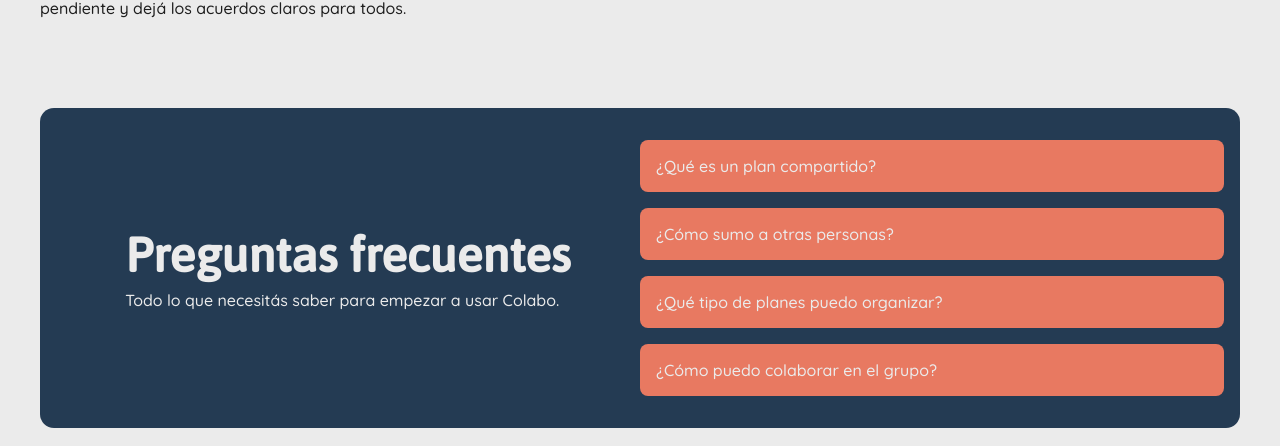
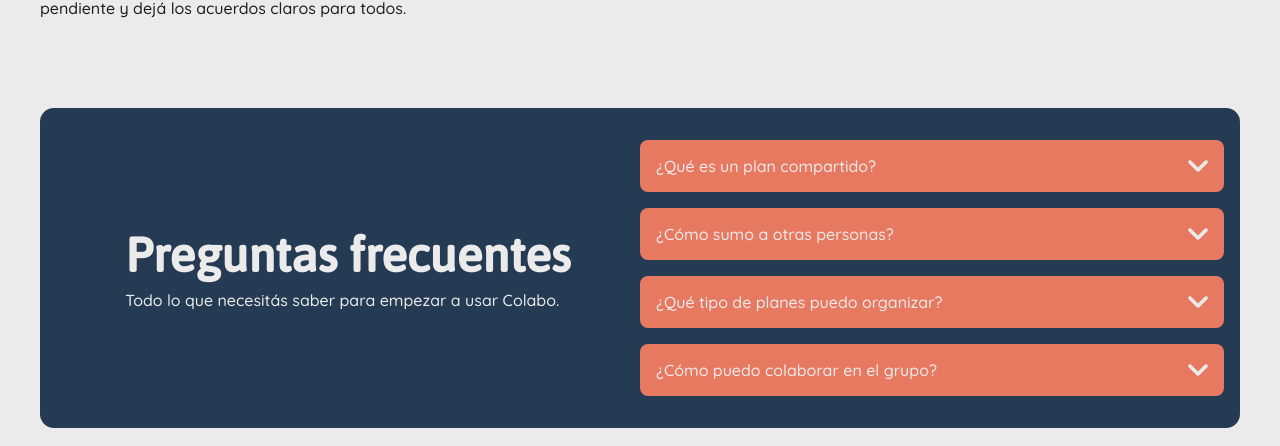
Before and after one commit to titoValen/colabo, a React (Vite) app in the folder client/: page / in a window 1280 px wide. Shown: the part 1938-2384 px from the top of the page. Built offline with nearby package versions, Linux system fonts and the light colour scheme; no server answers.

Commit message:
feat: añadir icono de flecha hacia abajo en las preguntas frecuentes y mejorar estilos de la sección

```diff
--- a/client/src/pages/Landing.jsx
+++ b/client/src/pages/Landing.jsx
@@ -5,6 +5,7 @@
 import PlanCompartido from "@/assets/icons/equipment.svg";
 import InvitarPersona from "@/assets/icons/invite_person.svg";
 import ArrowRight from "@/assets/icons/arrow_right.svg";
+import ArrowDown from "@/assets/icons/arrow_down.svg";
 
 export default function Landing() {
   return (
@@ -150,6 +151,13 @@
             />
             <label className="landing-faq-question" htmlFor="plan_compartido">
               ¿Qué es un plan compartido?
+              <figure className="landing-faq-question-figure">
+                <img
+                  className="landing-faq-question-img"
+                  src={ArrowDown}
+                  alt="Icono de flecha hacia abajo"
+                />
+              </figure>
             </label>
             <div className="landing-faq-answer">
               <p className="landing-faq-answer-text">
@@ -166,6 +174,13 @@
             />
             <label className="landing-faq-question" htmlFor="invitar_personas">
               ¿Cómo sumo a otras personas?
+              <figure className="landing-faq-question-figure">
+                <img
+                  className="landing-faq-question-img"
+                  src={ArrowDown}
+                  alt="Icono de flecha hacia abajo"
+                />
+              </figure>
             </label>
             <div className="landing-faq-answer">
               <p className="landing-faq-answer-text">
@@ -183,6 +198,13 @@
             />
             <label className="landing-faq-question" htmlFor="organizar_planes">
               ¿Qué tipo de planes puedo organizar?
+              <figure className="landing-faq-question-figure">
+                <img
+                  className="landing-faq-question-img"
+                  src={ArrowDown}
+                  alt="Icono de flecha hacia abajo"
+                />
+              </figure>
             </label>
             <div className="landing-faq-answer">
               <p className="landing-faq-answer-text">
@@ -203,6 +225,13 @@
               htmlFor="colaborar_en_grupo"
             >
               ¿Cómo puedo colaborar en el grupo?
+              <figure className="landing-faq-question-figure">
+                <img
+                  className="landing-faq-question-img"
+                  src={ArrowDown}
+                  alt="Icono de flecha hacia abajo"
+                />
+              </figure>
             </label>
             <div className="landing-faq-answer">
               <p className="landing-faq-answer-text">
--- a/client/src/styles/landing.css
+++ b/client/src/styles/landing.css
@@ -323,6 +323,8 @@
 
 .landing-faq-question {
   display: flex;
+  align-items: center;
+  justify-content: space-between;
   cursor: pointer;
   padding: 1rem;
   background: var(--color-fur);
@@ -330,6 +332,20 @@
   transition: border-radius 0.35s ease;
 }
 
+.landing-faq-question-figure {
+  width: 20px;
+  display: flex;
+  align-items: center;
+}
+
+.landing-faq-question-img {
+  transition: transform 0.35s ease;
+}
+
+.landing-faq-toggle:checked ~ .landing-faq-question .landing-faq-question-img {
+  transform: rotate(180deg);
+}
+
 .landing-faq-toggle:not(:checked) + .landing-faq-question:hover::after {
   animation: bounce 0.5s infinite;
 }
```
Also changed, not shown: client/src/assets/icons/arrow_down.svg (added).
